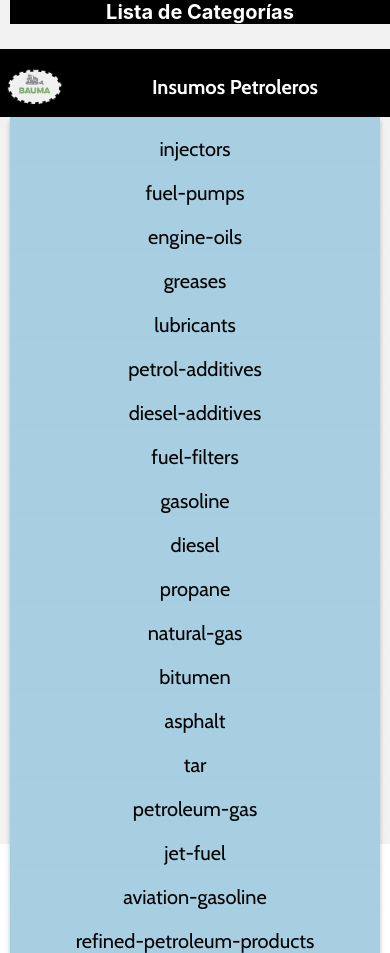
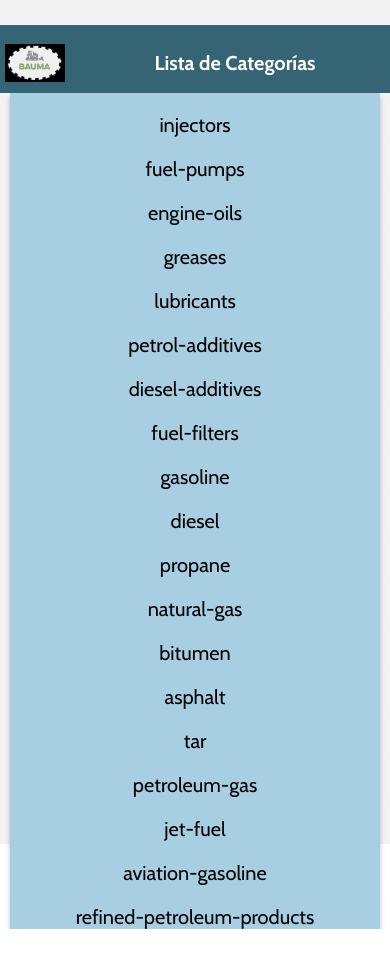
Before and after one commit to mauginga/coder61300-mau-ginga, a React Native app: screen /Inicio in a window 390 px wide. After the commit the page ends 929 px from the top, so only its background shows below. Built offline with nearby package versions, Linux system fonts and the light colour scheme.

Commit message:
debugging_headers

```diff
--- a/src/components/Header.jsx
+++ b/src/components/Header.jsx
@@ -1,9 +1,14 @@
-import { View, Text, StyleSheet } from "react-native";
+import { View, Text, StyleSheet, Image } from "react-native";
 import { colors } from "../global/colors";
 
 function Header ({title}) {
     return (
         <View style ={styles.container}>
+            <Image
+                source={require('../../assets/bauma-logo.png')}
+                style={styles.logo}
+                resizeMode="contain"
+                />
             <Text style = {styles.text} >
             {title}
             </Text>
@@ -15,16 +20,25 @@ export default Header
 
 const styles = StyleSheet.create ({
     container: {
-            backgroundColor: 'black',
-            flexDirection: "row",
-            justifyContent: "center",
-            alignItems: "center",
-            marginLeft: 10,
-          },
+        width: '100%',
+        backgroundColor: colors.petrol_100,
+        paddingTop: 8,
+        paddingHorizontal: 5,
+        marginTop: 25,
+        flexDirection: 'row',
+        alignItems: 'center',
+        justifyContent: 'center',
+    },
     text: {
+        flex: 1,
         fontSize: 20,
         color: "white",
         textAlign: 'center',
-        fontWeight: 'bold'
+        fontFamily: 'CabinBold',
+    },
+    logo: {
+        width: 60,
+        height: 60,
+        marginRight: 20,
     }
 })
--- a/src/navigation/Navigator.jsx
+++ b/src/navigation/Navigator.jsx
@@ -8,7 +8,7 @@ import Header from "../components/Header";
 
 const Navigator = () => {
 
-    const Stack = createNativeStackNavigator()
+    const Stack = createNativeStackNavigator();
 
     return (
         <NavigationContainer>
@@ -30,7 +30,6 @@ const Navigator = () => {
                 <Stack.Screen name="Categorías" component={ItemListCategories}/>
             </Stack.Navigator>
         </NavigationContainer>
-                    //    /* /*cambiar por ItemDetail-hacer componente*/ */
     )
 
 };
--- a/src/screens/Home.jsx
+++ b/src/screens/Home.jsx
@@ -1,21 +1,10 @@
 import { View, Text, StyleSheet, Image } from "react-native"
-import Header from "../components/Header"
 import Categories from "../components/Categories";
 
 
 function Home ({navigation}) {
     return (
         <>
-            <View style = {styles.container}>
-                <Image
-                source={require('../../assets/bauma-logo.png')}
-                style={styles.logo}
-                resizeMode="contain"
-                />
-                <Text style = {styles.text}>
-                    Insumos Petroleros
-                </Text>
-            </View>
             <Categories navigation={navigation} />
         </>
     )
@@ -23,26 +12,4 @@ function Home ({navigation}) {
 
 export default Home
 const styles = StyleSheet.create({
-    container: {
-        width: '100%',
-        backgroundColor: 'black',
-        paddingTop: 8,
-        paddingHorizontal: 5,
-        marginTop: 25,
-        flexDirection: 'row',
-        alignItems: 'center',
-        justifyContent: 'center',
-    },
-    text: {
-        flex: 1,
-        fontSize: 20,
-        color: "white",
-        textAlign: 'center',
-        fontFamily: 'CabinBold',
-    },
-    logo: {
-        width: 60,
-        height: 60,
-        marginRight: 20,
-    }
 });
--- a/src/screens/ItemDetail.jsx
+++ b/src/screens/ItemDetail.jsx
@@ -37,7 +37,6 @@ const ItemDetail = ({navigation, route}) => {
   return (
     <ScrollView contentContainerStyle={styles.scrollContainer}>
         <View style = {styles.main} >
-            <Header title={"Detalle"}/>
             {product ?
             (
 
--- a/src/screens/ItemListCategories.jsx
+++ b/src/screens/ItemListCategories.jsx
@@ -28,9 +28,6 @@ const ItemListCategories = ({navigation, route}) =>{
     return (
         <>
             <View style={styles.container}>
-                <View style={styles.headerInput}>
-                    <Header title={category || "Productos"} style = {styles.headerProduct}/>
-                </View>
                     <Search onSearch={setKeyword}/>
                         <FlatList
                         data={products}
```
